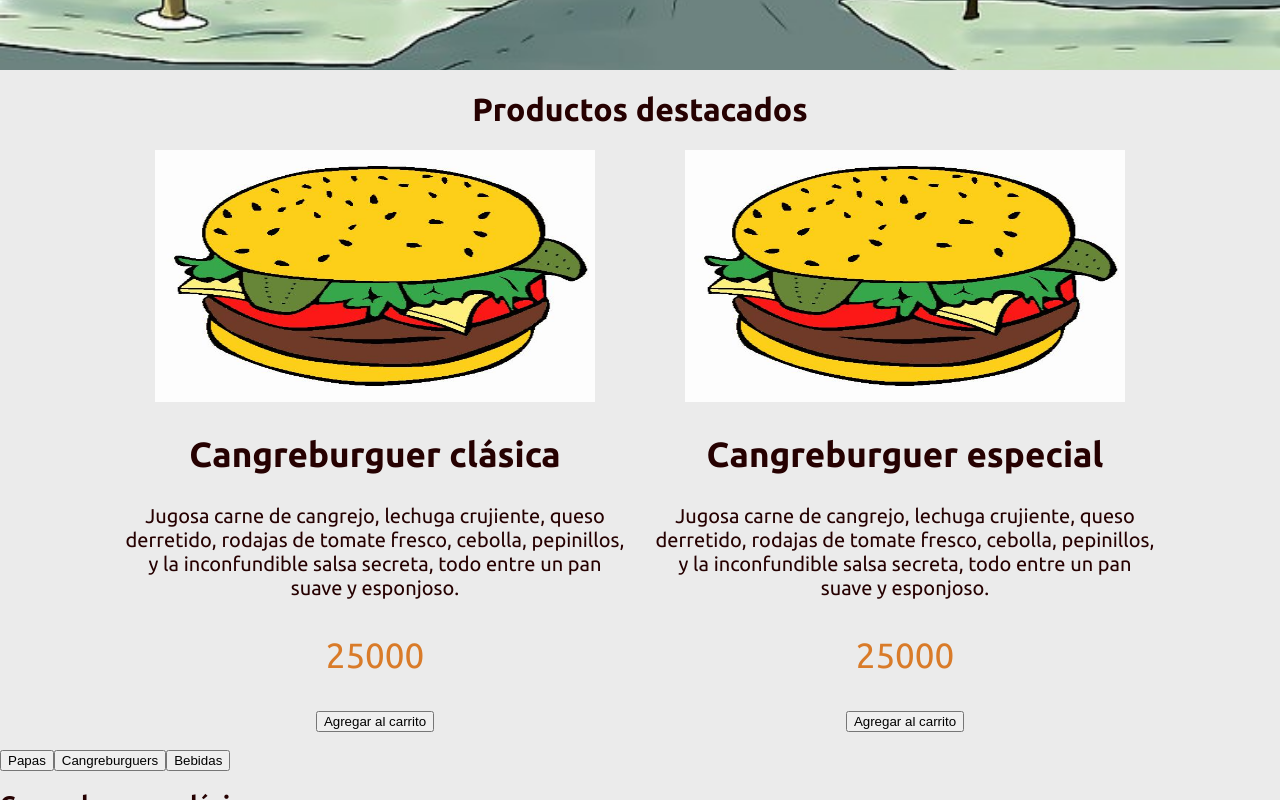
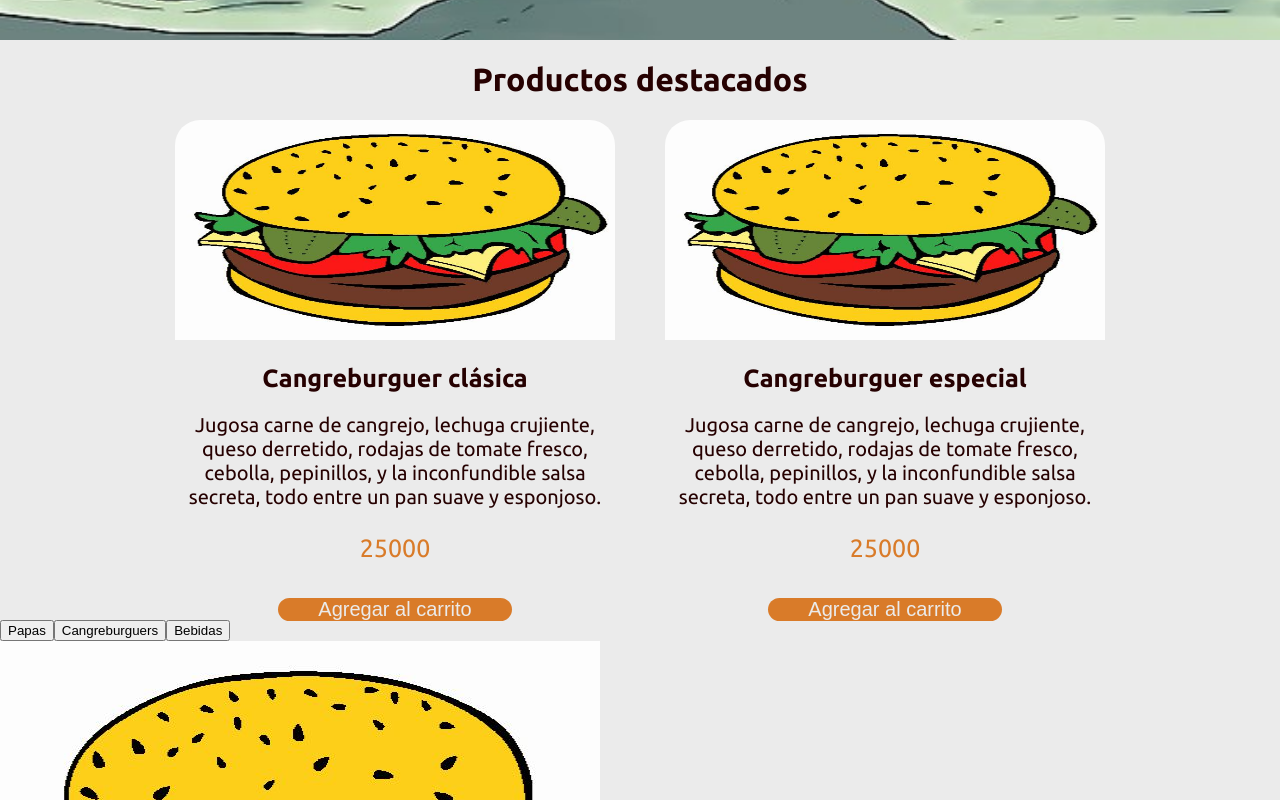
Before and after one commit to Dmoreno2903/crustaceo-cascarudo, a React (Vite) app in the folder frontend/: page /menu in a window 1280 px wide. Shown: the part 820-1620 px from the top of the page. Built offline with nearby package versions, Linux system fonts and the light colour scheme.

Commit message:
Agregue estilos a la tarjeta de producto destacado

```diff
--- a/frontend/src/components/botones/BotonAgregarProducto.jsx
+++ b/frontend/src/components/botones/BotonAgregarProducto.jsx
@@ -1,6 +1,7 @@
+import '../../styles/botones/BotonAgregarProducto.css'
+export const BotonAgregarProducto = ({handleClick}) => {
 
-export const BotonAgregarProducto = () => {
   return (
-    <button>Agregar al carrito</button>
+    <button className='boton' onClick={handleClick}>Agregar al carrito</button>
   )
 }
--- a/frontend/src/components/menu/TarjetaProductoDestacado.jsx
+++ b/frontend/src/components/menu/TarjetaProductoDestacado.jsx
@@ -1,14 +1,20 @@
 import { BotonAgregarProducto } from "../botones/BotonAgregarProducto"
 import '../../styles/menu/TarjetaProductoDestacado.css'
 export const TarjetaProductoDestacado = ({producto}) => {
+
+  const handleClick = (id)=>{
+    console.log(id)
+  }
+
   return (
     <div className="tarjeta-producto-destacado">
-
-      <img className="image" src={producto.image}/>
-      <h2 className="name">{producto.name}</h2>
-      <p className="description">{producto.description}</p>
-      <p className="price">{producto.price}</p>
-      <BotonAgregarProducto/>
+      <div className="info-producto">
+        <img className="image" src={producto.image}/>
+        <h2 className="name">{producto.name}</h2>
+        <p className="description">{producto.description}</p>
+        <p className="price">{producto.price}</p>
+      </div>
+      <BotonAgregarProducto handleClick={()=>handleClick(producto.id)}/>
     </div>
   )
 }
--- a/frontend/src/components/menu/TarjetaProductoGeneral.jsx
+++ b/frontend/src/components/menu/TarjetaProductoGeneral.jsx
@@ -3,6 +3,7 @@ import { BotonAgregarProducto } from "../botones/BotonAgregarProducto"
 export const TarjetaProductoGeneral = ({producto}) => {
     return (
         <div>
+          <img src={producto.image}/>
           <h2>{producto.name}</h2>
           <p>{producto.price}</p>
           <BotonAgregarProducto/>
--- a/frontend/src/styles/App.css
+++ b/frontend/src/styles/App.css
@@ -3,7 +3,7 @@
 /* Selecciona el elemento body de la página */
 body {
   /* Establece los márgenes del cuerpo de la página. 90px en la parte superior, 0px en los demás lados */
-  margin: 90px 0px 0px 0px;
+  margin: 60px 0px 0px 0px;
 
   /* Establece el color del texto del cuerpo de la página a un marrón muy oscuro (#260101) */
   color: #260101;
--- /dev/null
+++ b/frontend/src/styles/botones/BotonAgregarProducto.css
@@ -0,0 +1,11 @@
+.boton {
+    background-color: #D97B29;
+    color: #EBEBEB;
+    font-size: 20px;
+    border: none;
+    border-radius: 25px;
+   padding: 0 40px;
+}
+.boton:hover{
+    cursor:pointer;
+}
--- a/frontend/src/styles/menu/ListaProductosDestacados.css
+++ b/frontend/src/styles/menu/ListaProductosDestacados.css
@@ -4,5 +4,5 @@
     justify-content: center;
     /*permite que los elementos se envuelvan a la siguiente línea si no hay suficiente espacio en la línea actual.*/
     flex-wrap: wrap;
-    gap: 30px;
+    gap: 50px;
 }
--- a/frontend/src/styles/menu/TarjetaProductoDestacado.css
+++ b/frontend/src/styles/menu/TarjetaProductoDestacado.css
@@ -1,19 +1,51 @@
 .tarjeta-producto-destacado{
-    height: 600px;
-    width: 500px;
+    height: 500px;
+    width: 440px;
     text-align: center;
 }
 .image{
-    height: 252px;
+    height: 220px;
     width: 440px;
 }
 .name{
-    font-size: 35px;
+    font-size: 25px;
 }
 .description{
     font-size: 20px;
 }
 .price{
-    font-size: 35px;
+    font-size: 25px;
     color: #D97B29;
 }
+
+.info-producto {
+    border-radius: 25px;
+    margin-bottom: 10px;
+    position: relative;
+    overflow: hidden; /* Asegura que el contenido de ::after no se desborde */
+}
+
+.info-producto::after {
+    content: "Ver producto detallado";
+    position: absolute;
+    top: 50%;
+    left: 50%;
+    width: 0;
+    height: 0;
+    background-color: rgba(0, 0, 0, 0.5); /* fondo negro semi-transparente */
+    color: white;
+    display: flex;
+    justify-content: center;
+    align-items: center;
+    z-index: 1;
+    transform: translate(-50%, -50%); /* Centra el contenido de ::after */
+    transition: width 0.3s ease, height 0.3s ease, opacity 0.3s ease; /* Agrega una transición suave */
+    opacity: 0; /* Inicialmente, el contenido de ::after es transparente */
+}
+
+.info-producto:hover::after {
+    width: 100%;
+    height: 100%;
+    transform: translate(-50%, -50%); /* Mantiene el contenido de ::after centrado */
+    opacity: 1; /* Al pasar el mouse, el contenido de ::after se vuelve opaco */
+}
--- a/frontend/src/styles/navbar.css
+++ b/frontend/src/styles/navbar.css
@@ -3,8 +3,8 @@
     top: 0;
     z-index: 100;
     width: 100%;
-    height: 90px;
-    background-color: #EBEBEB;
+    height: 60px;
+    background-color: #D7D7D7;
     display: flex;
     justify-content: space-between;
     align-items: center;
```
